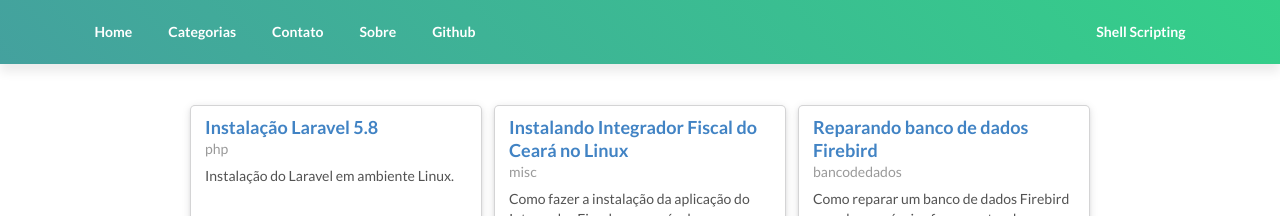
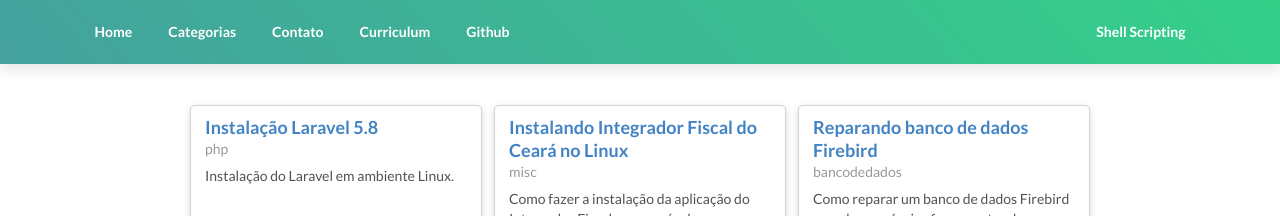
Before and after one commit to david27alves/david27alves.github.io, a Jekyll site: the page built from index.html, in a window 1280 px wide. Shown: the top 216 px of the page. Built offline with Jekyll 4.4.1, drawn with Linux system fonts in a browser that asks for light colours.

Commit message:
Update nav.html

```diff
--- a/_includes/nav.html
+++ b/_includes/nav.html
@@ -2,7 +2,7 @@
         <a class="item" href="{{ site.baseurl }}/">Home</a>
         <a class="item">Categorias</a>
         <a class="item">Contato</a>
-        <a class="item" href="/about/index.html">Sobre</a>
+        <a class="item" href="/about/index.html">Curriculum</a>
         <a class="item" href="https://github.com/david27alves" target="_blank">Github</a>
         <div class="right menu">
              <a class="ui item" href="/tutoriais/shellscripting.html">Shell Scripting</a>
```
